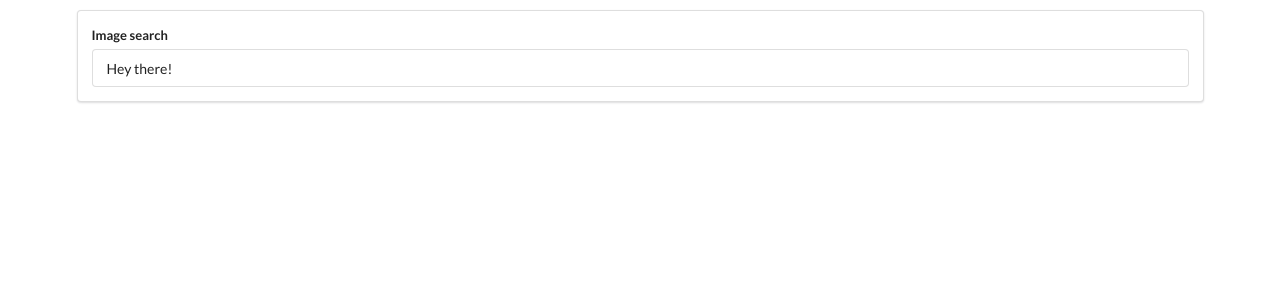
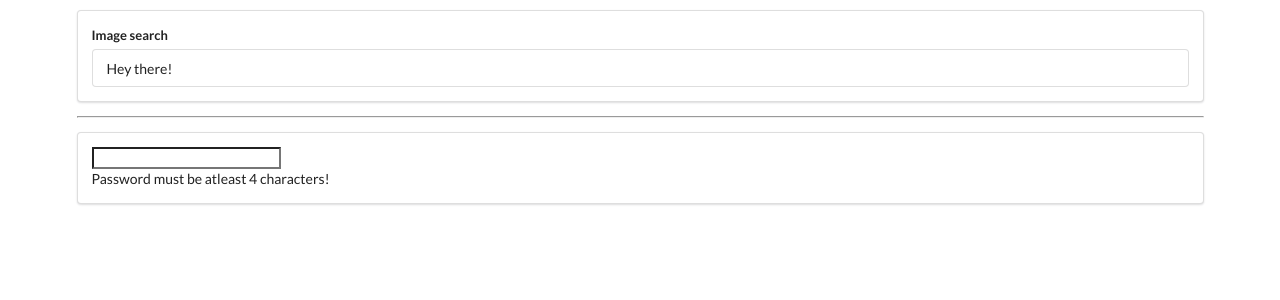
Before and after one commit to NickBwalley/ReactJS, a React (Create React App) app in the folder handling_user_events_outputs/: page / in a window 1280 px wide. Shown: the top 300 px of the page. Built offline with nearby package versions, Linux system fonts and the light colour scheme.

Commit message:
handling user events in react

```diff
--- a/handling_user_events_outputs/src/components/App.js
+++ b/handling_user_events_outputs/src/components/App.js
@@ -1,5 +1,6 @@
 import React from "react";
 import SearchBar from "./SearchBar";
+import PasswordField from "./PasswordField";
 
 class App extends React.Component {
   onSearchSubmit(term) {
@@ -9,6 +10,8 @@ class App extends React.Component {
     return (
       <div className="ui container" style={{ margin: "10px" }}>
         <SearchBar onSubmit={this.onSearchSubmit} />
+        <hr />
+        <PasswordField />
       </div>
     );
   }
--- /dev/null
+++ b/handling_user_events_outputs/src/components/PasswordField.js
@@ -0,0 +1,28 @@
+import React from "react";
+
+class PasswordField extends React.Component {
+  constructor(props) {
+    super(props);
+    this.state = { password: "" };
+  }
+  render() {
+    return (
+      <div className="ui segment">
+        <form className="ui forms">
+          <div classNam="field">
+            <input
+              type="password"
+              value={this.state.password}
+              onChange={(e) => this.setState({ password: e.target.value })}
+            />
+          </div>
+          {this.state.password.length < 4
+            ? "Password must be atleast 4 characters!"
+            : ""}
+        </form>
+      </div>
+    );
+  }
+}
+
+export default PasswordField;
```
